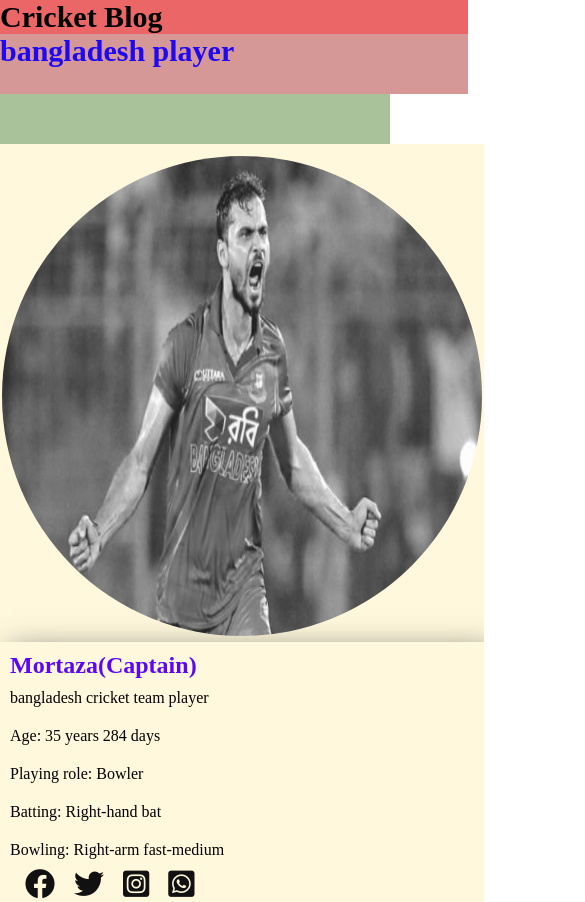
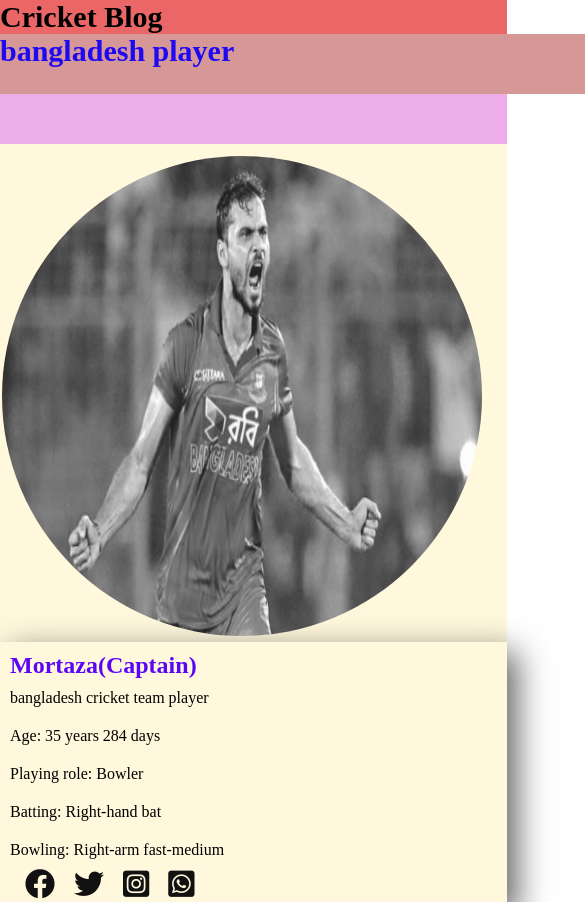
Before and after one commit to abdulaziz899/extra-assignment-3, a plain HTML site: page index.html in a window 390 px wide. Shown: the top 902 px of the page, 585 px wide, since content can reach past the window. Drawn offline with Linux system fonts and the light colour scheme.

Commit message:
compeleted

```diff
--- a/css/style.css
+++ b/css/style.css
@@ -108,16 +108,21 @@ header h1{
         padding: 10px;
 
     }
+    .container{
+        width:130%;
+        background-color: rgb(48, 48, 47);
+
+    }
     header h1{
         font-size:50px;
         background-color: rgb(235, 103, 103);
-        width: 120%;
+        width: 130%;
 
     }
     .heder-section h1{
         font-size: 35px;
         padding-left: 0px;
-        width: 120%;
+        width: 130%;
 
         background-color: rgb(214, 151, 151);
 
@@ -133,15 +138,20 @@ header h1{
 
 
     }
+    .container{
+        width:130%;
+        background-color: rgb(94, 109, 86);
+
+    }
     header h1{
         font-size:35px;
-     width: 120%;
+     width: 130%;
 
     }
 
     .heder-section h1{
         font-size: 30px;
-        width: 120%;
+        width: 130%;
 
     }
     .photos-section{
@@ -165,14 +175,19 @@ header h1{
 
 
     }
+    .container{
+        width:130%;
+        background-color: rgb(236, 173, 233);
+
+    }
 
     .heder-section h1{
-        width: 120%;
+        width: 130%;
 
     }
     header h1{
         font-size:30px;
-     width: 120%;
+     width: 130%;
 
     }
 
```
